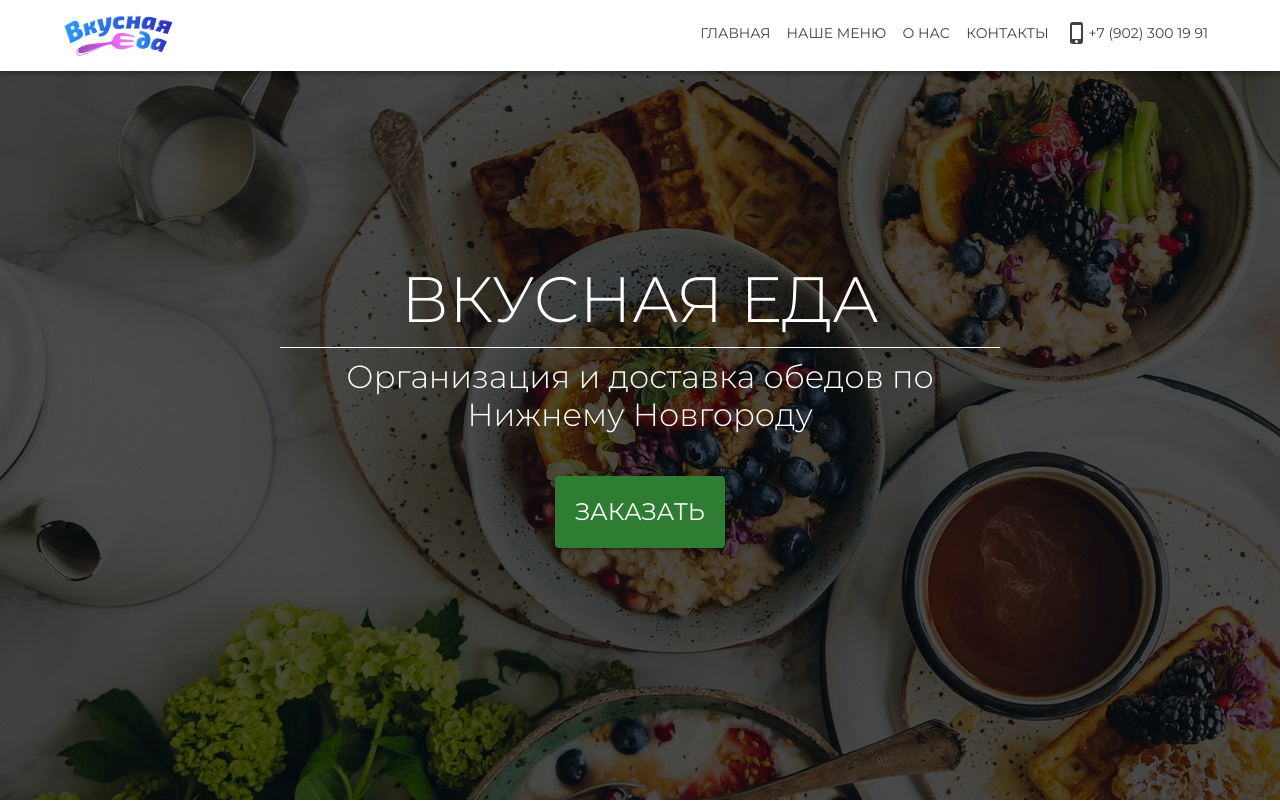
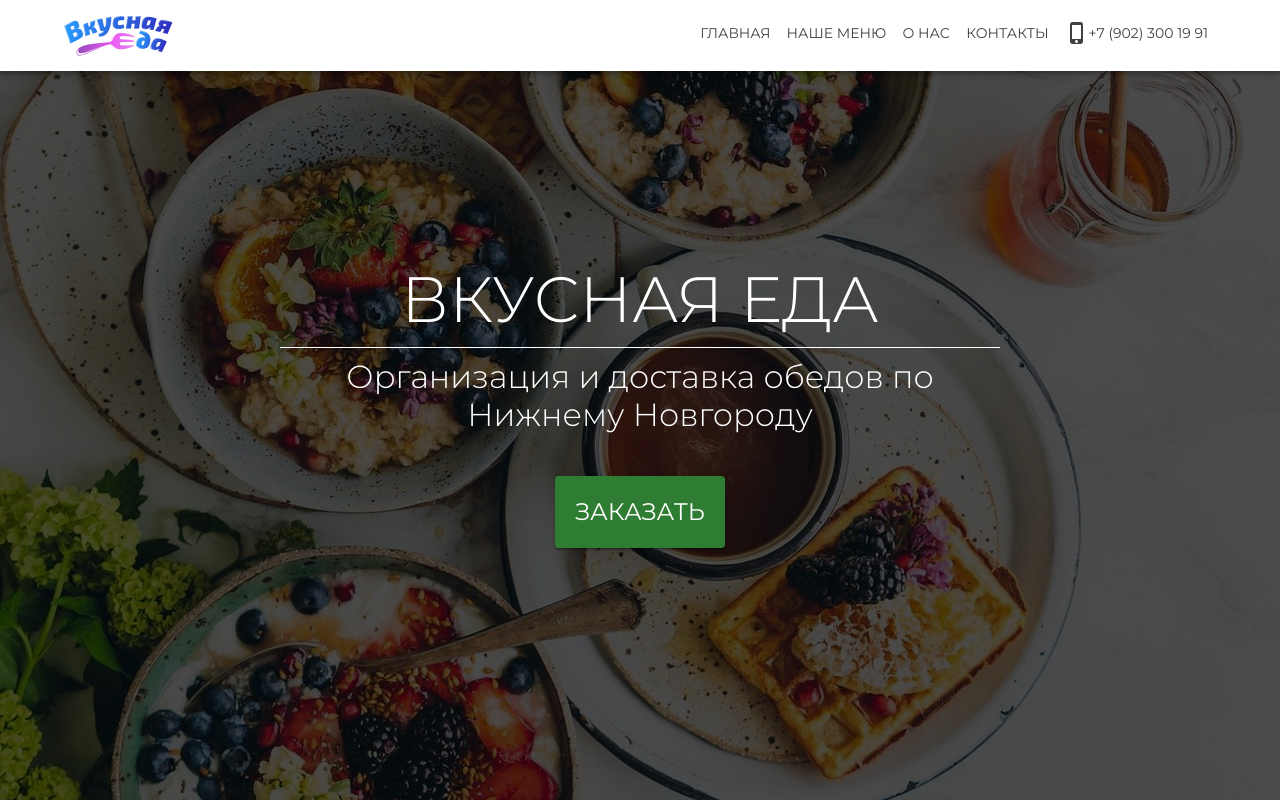
Before and after one commit to evkondr/vkuseda-client, a React (Create React App) app: page / in a window 1280 px wide. Shown: the top 802 px of the page. Built offline with nearby package versions, Linux system fonts and the light colour scheme.

Commit message:
refactor: change welcome bg position

```diff
--- a/src/Components/Welcome/welcome.scss
+++ b/src/Components/Welcome/welcome.scss
@@ -4,7 +4,7 @@
   align-items: center;
   width: 100%;
   height: 100vh;
-  background-position: center;
+  background-position: center!important;
   background-repeat: no-repeat;
   background-size: cover;
   &__container{
```
